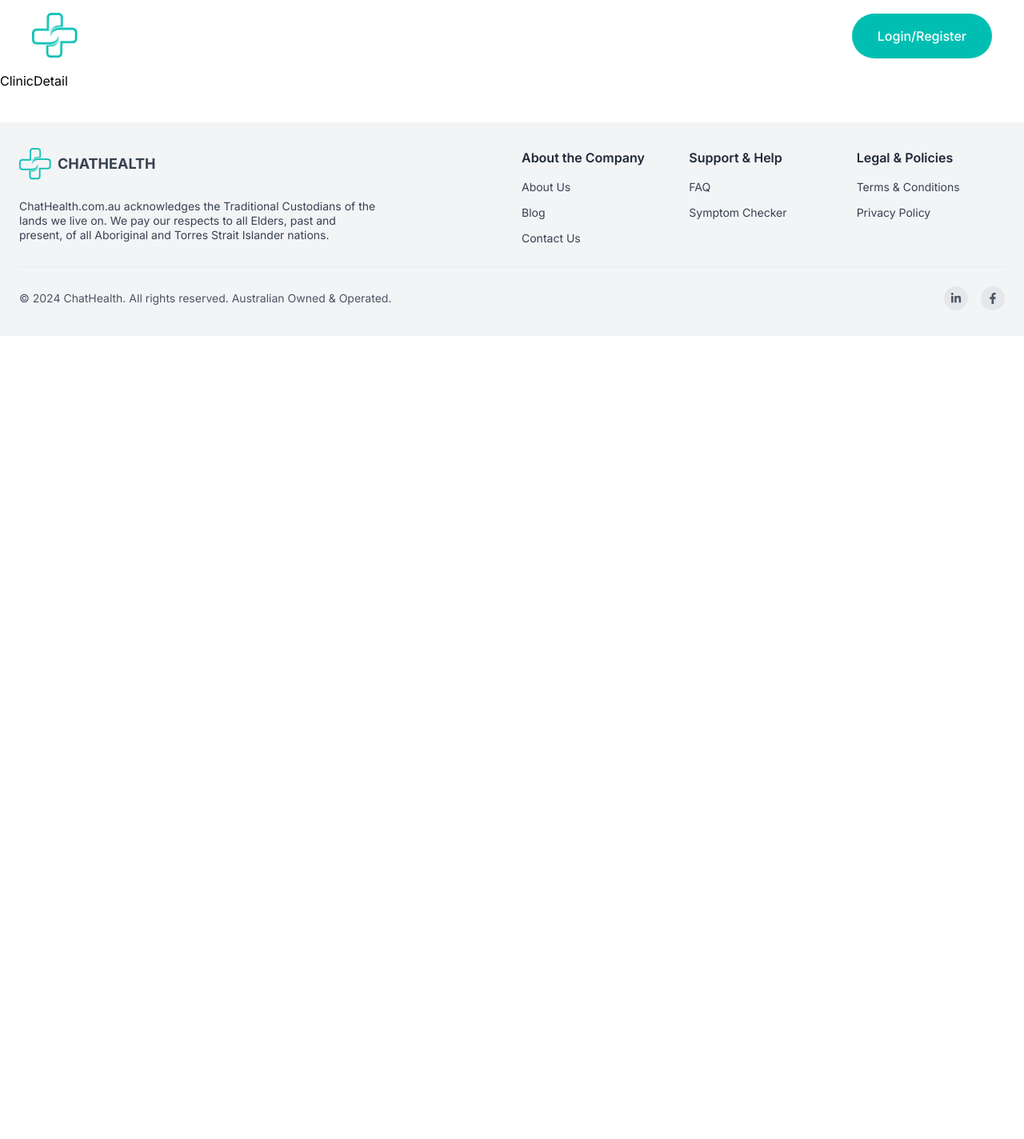
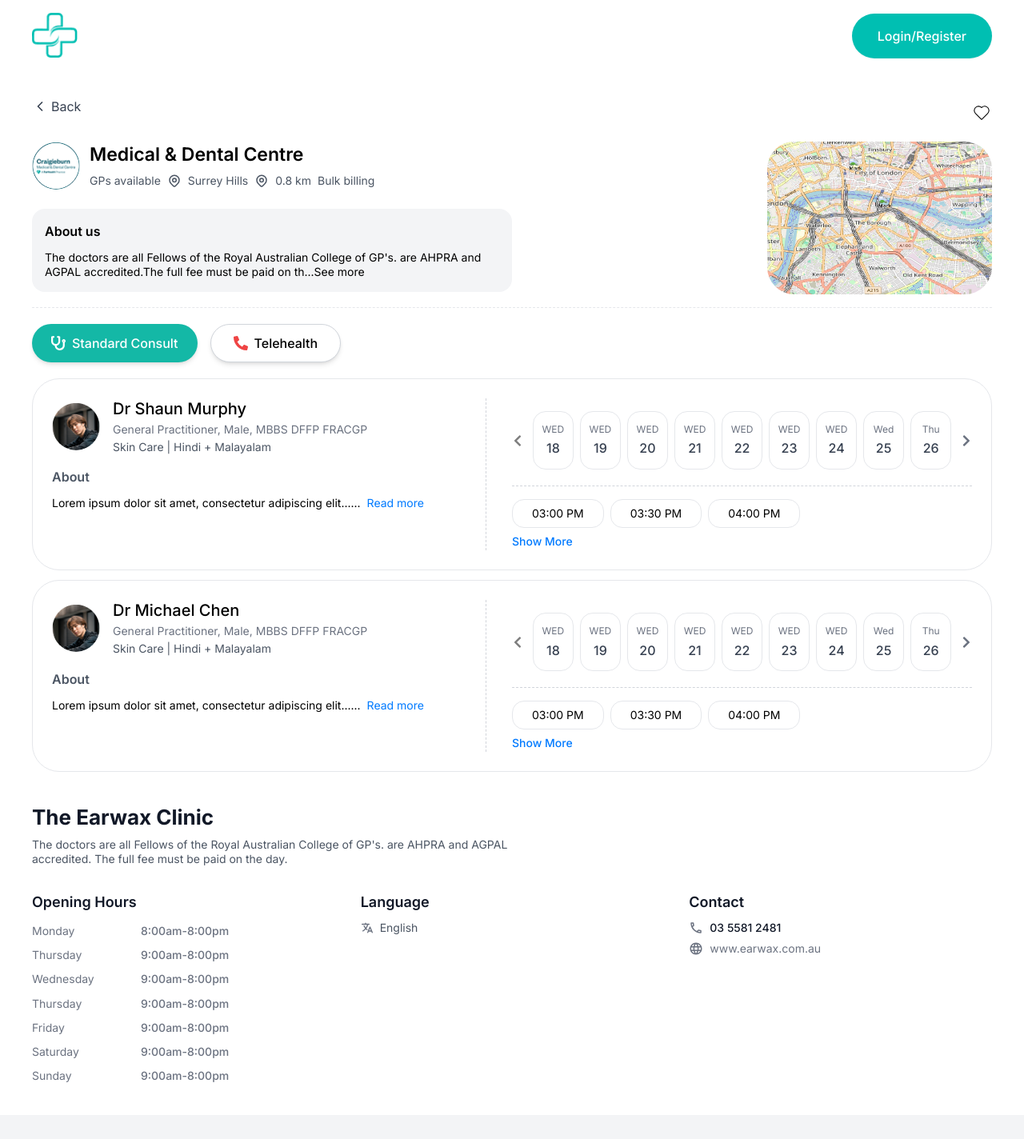
Before and after one commit to anishazahan/chat-health, a Next.js app: page /chat-health/clinic/1 in a window 1280 px wide. Shown: the top 1424 px of the page at 80% size. Before the commit the page ends 800 px from the top, so only its background shows below. Built offline with nearby package versions, Linux system fonts and the light colour scheme.

Commit message:
clinic details page with loading

```diff
--- a/src/components/SearchResult/ClinicDetails.jsx
+++ b/src/app/(LandingLayout)/chat-health/clinic/[id]/_components/ClinicDetails.jsx
@@ -14,7 +14,14 @@
   FaVial,
   FaXRay,
 } from "react-icons/fa";
-import BackButton from "../BackButton";
+import { IoLanguage } from "react-icons/io5";
+import { MdLanguage, MdOutlineLocalPhone } from "react-icons/md";
+
+import BackButton from "@/components/BackButton";
+import DetailsSignupForm from "@/components/SignUp/DetailsSignupForm";
+import IsBookedModal from "@/components/SignUp/IsBookedModal";
+import { setOpenIsBookedModal } from "@/redux/slices/signUpModalSlice";
+import { useDispatch, useSelector } from "react-redux";
 import ClinicProfileWithLocation from "./ClinicProfileWithLocation";
 
 const doctorData = [
@@ -149,6 +156,8 @@
 ];
 
 export default function ClinicDetails() {
+  const dispatch = useDispatch();
+  const { isPrevSignupModal, noSignUp, noLogIn, openIsBookedModal } = useSelector((state) => state.signUpModal);
   const [selectedDate, setSelectedDate] = useState(null);
   const [selectedSlot, setSelectedSlot] = useState(null);
   const [showMoreSlotsState, setShowMoreSlotsState] = useState({});
@@ -178,8 +187,8 @@
   };
 
   return (
-    <div className="px-5 sm:px-10 w-full 2xl:max-w-[1440px] mt-16">
-      <div className="flex justify-between items-center w-full">
+    <div className="px-5 sm:px-10 w-full 2xl:max-w-[1440px] mt-8">
+      <div className="flex justify-between items-center w-full mb-4">
         <BackButton />
         <div className="">
           <CiHeart size={26} />
@@ -192,7 +201,10 @@
 
       {/* consult button */}
       <div className="flex gap-4 my-5">
-        <button className="flex items-center gap-2 px-6 py-2 h-[48px] rounded-full text-white bg-teal-500 hover:bg-teal-600 shadow-md">
+        <button
+          onClick={() => dispatch(setOpenIsBookedModal(true))}
+          className="flex items-center gap-2 px-6 py-2 h-[48px] rounded-full text-white bg-teal-500 hover:bg-teal-600 shadow-md"
+        >
           <FaStethoscope className="text-lg" />
           <span className="font-medium">Standard Consult</span>
         </button>
@@ -382,11 +394,12 @@
 
       {/* bottom section */}
       <div className="w-full mt-10">
-        {/* Header Section */}
-        <div className="mb-8  pb-6">
+        {/* Header*/}
+        <div className="  pb-6 max-w-[670px]">
           <h1 className="text-3xl font-bold text-gray-900 mb-2">The Earwax Clinic</h1>
           <p className="text-sm text-gray-600 mb-2">
-            The doctors are all inflows of the Royal Australian College of City, an AERM, and ADEM, accredited.
+            The doctors are all Fellows of the Royal Australian College of GP's. are AHPRA and AGPAL accredited. The
+            full fee must be paid on the day.
           </p>
         </div>
 
@@ -395,7 +408,7 @@
           {/* Opening Hours */}
           <div className="space-y-4">
             <h2 className="text-lg font-semibold text-gray-900 mb-3">Opening Hours</h2>
-            <div className="space-y-2">
+            <div className="space-y-3">
               {[
                 ["Monday", "8:00am-8:00pm"],
                 ["Thursday", "9:00am-8:00pm"],
@@ -405,9 +418,9 @@
                 ["Saturday", "9:00am-8:00pm"],
                 ["Sunday", "9:00am-8:00pm"],
               ].map(([day, time], index) => (
-                <div key={index} className="flex justify-between text-sm">
-                  <span className="text-gray-600">{day}</span>
-                  <span className="text-gray-900 font-medium">{time}</span>
+                <div key={index} className="flex gap-6 text-sm">
+                  <span className="text-gray-500 w-28">{day}</span>
+                  <span className="text-gray-500 font-medium">{time}</span>
                 </div>
               ))}
             </div>
@@ -417,31 +430,37 @@
           <div className="space-y-8">
             <div>
               <h2 className="text-lg font-semibold text-gray-900 mb-3">Language</h2>
-              <p className="text-sm text-gray-600">English</p>
+              <div className="flex gap-2 items-center text-gray-500">
+                <IoLanguage />
+                <p className="text-sm text-gray-600">English</p>
+              </div>
             </div>
+          </div>
 
-            <div>
-              <h2 className="text-lg font-semibold text-gray-900 mb-3">Contact</h2>
-              <div className="space-y-2 text-sm">
+          {/* Address */}
+
+          <div>
+            <h2 className="text-lg font-semibold text-gray-900 mb-3">Contact</h2>
+            <div className="space-y-2 text-sm">
+              <div className="flex text-gray-500 items-center gap-2">
+                <MdOutlineLocalPhone size={18} />
                 <p className="text-gray-900 font-medium">03 5581 2481</p>
-                <a href="https://www.earwax.com.au" className="text-blue-600 hover:text-blue-800 transition-colors">
+              </div>
+              <div className="flex text-gray-500 items-center gap-2">
+                <MdLanguage size={18} />
+                <a href="https://www.earwax.com.au" className=" hover:text-secondary-dark transition-colors">
                   www.earwax.com.au
                 </a>
               </div>
             </div>
           </div>
-
-          {/* Address */}
-          <div>
-            <h2 className="text-lg font-semibold text-gray-900 mb-3">Location</h2>
-            <p className="text-sm text-gray-600 leading-relaxed">
-              Gian Westerley + Barcelona + Benivicx,
-              <br />
-              Melbourne, VIC 5000
-            </p>
-          </div>
         </div>
       </div>
+
+      {/* modal show */}
+
+      {openIsBookedModal && <IsBookedModal />}
+      {noSignUp && <DetailsSignupForm />}
     </div>
   );
 }
--- a/src/components/SearchResult/ClinicProfileWithLocation.jsx
+++ b/src/app/(LandingLayout)/chat-health/clinic/[id]/_components/ClinicProfileWithLocation.jsx
@@ -1,6 +1,5 @@
 import Image from "next/image";
 import { HiOutlineLocationMarker } from "react-icons/hi";
-import { MapContainer, Marker, Popup, TileLayer } from "react-leaflet";
 
 const clinics = [
   {
@@ -68,7 +67,14 @@
         </div>
       </div>
       <div className="w-[281px] h-[191px] rounded-[34px]">
-        <MapContainer
+        <Image
+          src={"/images/map.png"}
+          alt={"clinic.name"}
+          width={281}
+          height={19}
+          className="w-[281px] h-[191px]  rounded-[34px]"
+        />
+        {/* <MapContainer
           style={{ borderRadius: "34px !important" }}
           center={[51.505, -0.09]}
           zoom={13}
@@ -80,7 +86,7 @@
               <Popup>{clinic.name}</Popup>
             </Marker>
           ))}
-        </MapContainer>
+        </MapContainer> */}
       </div>
     </div>
   );
--- a/src/app/(LandingLayout)/chat-health/clinic/[id]/page.jsx
+++ b/src/app/(LandingLayout)/chat-health/clinic/[id]/page.jsx
@@ -1,5 +1,7 @@
+import ClinicDetails from "./_components/ClinicDetails";
+
 const ClinicDetail = () => {
-  return <div>ClinicDetail</div>;
+  return <ClinicDetails />;
 };
 
 export default ClinicDetail;
--- a/src/components/Landing/Landing.jsx
+++ b/src/components/Landing/Landing.jsx
@@ -1,7 +1,6 @@
 "use client";
 
 import { useSelector } from "react-redux";
-import ClinicDetails from "../SearchResult/ClinicDetails";
 import SearchingConsultResult from "../SearchResult/Consult/SearchingConsultResult";
 import SearchLocationResult from "../SearchResult/SearchLocationResult";
 import QuickConsultServiceCard from "./QuickConsultServiceCard";
@@ -25,7 +24,7 @@
 
       {selectedConsult && !selectedLocation && <SearchingConsultResult />}
 
-      <ClinicDetails />
+      {/* <ClinicDetails /> */}
 
       {/* <LandingForm /> */}
     </div>
--- /dev/null
+++ b/src/components/SignUp/IsBookedModal.jsx
@@ -0,0 +1,53 @@
+"use client";
+
+import {
+  setIsNoLogIn,
+  setIsNoSignUp,
+  setIsPrevSignupModal,
+  setOpenIsBookedModal,
+} from "@/redux/slices/signUpModalSlice";
+import { useDispatch, useSelector } from "react-redux";
+import CommonBtn from "../CommonBtn";
+import Modal from "../Modal";
+import DetailsSignupForm from "./DetailsSignupForm";
+
+const IsBookedModal = () => {
+  const dispatch = useDispatch();
+  const { isPrevSignupModal, noSignUp, noLogIn, openIsBookedModal } = useSelector((state) => state.signUpModal);
+
+  return (
+    <div>
+      {!noSignUp && (
+        <Modal
+          className="max-w-[600px]"
+          title={
+            <h2 className="text-center text-xl font-semibold min-w-[370px] mr-10">
+              Have you booked with ChatHealth before?
+            </h2>
+          }
+          isOpen={openIsBookedModal}
+          onClose={() => dispatch(setOpenIsBookedModal(false))}
+        >
+          <div className="flex items-center gap-4 mt-5 w-full justify-center">
+            <CommonBtn onClick={() => dispatch(setIsNoLogIn(true))} className={"w-full"}>
+              Yes, Log In
+            </CommonBtn>
+            <CommonBtn
+              onClick={() => {
+                dispatch(setIsNoSignUp(true));
+                dispatch(setIsPrevSignupModal(true));
+              }}
+              className={"w-full"}
+            >
+              No, Sign Up
+            </CommonBtn>
+          </div>
+        </Modal>
+      )}
+
+      {noSignUp && <DetailsSignupForm />}
+    </div>
+  );
+};
+
+export default IsBookedModal;
--- /dev/null
+++ b/src/components/SymptomsChat/SymptomsForm.jsx
@@ -0,0 +1,60 @@
+"use client";
+
+import { setOpenSymptomForm } from "@/redux/slices/signUpModalSlice";
+import { useForm } from "react-hook-form";
+import { AiOutlineArrowUp, AiOutlinePaperClip } from "react-icons/ai";
+import { useDispatch, useSelector } from "react-redux";
+import Modal from "../Modal";
+
+export default function SymptomForm() {
+  const dispatch = useDispatch();
+  const { openSymptomForm } = useSelector((state) => state.signUpModal);
+  const { register, handleSubmit, reset } = useForm();
+
+  const onSubmit = (data) => {
+    console.log("Symptoms:", data.symptoms);
+    reset();
+  };
+
+  return (
+    <Modal className="max-w-[1200px]" onClose={() => dispatch(setOpenSymptomForm(false))} isOpen={openSymptomForm}>
+      <div className="flex flex-col items-center justify-center p-6 border rounded-lg w-full mx-auto ">
+        {/* Confirmation Message */}
+        <div className="w-full text-center border border-green-300 bg-green-100 p-3 rounded-md mb-4">
+          <p className="text-green-700 font-medium">✅ Your appointment has been confirmed</p>
+          <a href="#" className="text-blue-600 font-medium underline">
+            View Profile
+          </a>
+          <p className="text-sm text-gray-600">Your profile has been created with your verified mobile number</p>
+        </div>
+
+        {/* Input Section */}
+        <h2 className="text-lg font-semibold text-center mb-2">
+          Please enter your symptoms for an efficient & accurate care
+        </h2>
+
+        <form onSubmit={handleSubmit(onSubmit)} className="w-full flex flex-col items-center">
+          <div className="relative w-full">
+            <textarea
+              {...register("symptoms", { required: true })}
+              placeholder="Enter your symptoms here for an efficient & accurate care"
+              className="w-full h-24 border border-gray-300 rounded-lg p-3 pr-12 focus:ring-2 focus:ring-blue-400 focus:outline-none"
+            ></textarea>
+            <button type="button" className="absolute bottom-3 left-3 text-gray-500 hover:text-black">
+              <AiOutlinePaperClip size={20} />
+            </button>
+            <button
+              type="submit"
+              className="absolute bottom-3 right-3 bg-gray-800 text-white p-2 rounded-full hover:bg-black"
+            >
+              <AiOutlineArrowUp size={20} />
+            </button>
+          </div>
+        </form>
+
+        {/* Footer Note */}
+        <p className="text-xs text-gray-500 mt-4">ChatHealth can make mistakes. Check important info.</p>
+      </div>
+    </Modal>
+  );
+}
--- a/src/redux/slices/signUpModalSlice.js
+++ b/src/redux/slices/signUpModalSlice.js
@@ -11,7 +11,9 @@
   addClinicModal: false,
   addDoctorModal: false,
   isShowPaymentForm: false,
-  showClinicDetail: false,
+  openIsBookedModal: false,
+  openSymptomForm: false,
+  isSpinnerModalShow: false,
 };
 
 const signUpModalSlice = createSlice({
@@ -48,8 +50,14 @@
     setIsShowPaymentForm: (state, action) => {
       state.isShowPaymentForm = action?.payload;
     },
-    handleShowClinicDetail: (state, action) => {
-      state.showClinicDetail = action?.payload;
+    setOpenIsBookedModal: (state, action) => {
+      state.openIsBookedModal = action?.payload;
+    },
+    setOpenSymptomForm: (state, action) => {
+      state.openSymptomForm = action?.payload;
+    },
+    setIsSpinnerModalShow: (state, action) => {
+      state.isSpinnerModalShow = action?.payload;
     },
   },
 });
@@ -65,6 +73,8 @@
   handleAddClinicModal,
   handleAddDoctorModal,
   setIsShowPaymentForm,
-  handleShowClinicDetail,
+  setOpenIsBookedModal,
+  setOpenSymptomForm,
+  setIsSpinnerModalShow,
 } = signUpModalSlice.actions;
 export default signUpModalSlice.reducer;
```
Also changed, not shown: src/components/Loading/LoadingModal.jsx (+5 -15 lines), src/components/SearchResult/SearchLocationResult.jsx (+5 -4 lines), src/components/SignUp/SentCodeModal.jsx (+18 -4 lines), public/images/map.PNG (added).
